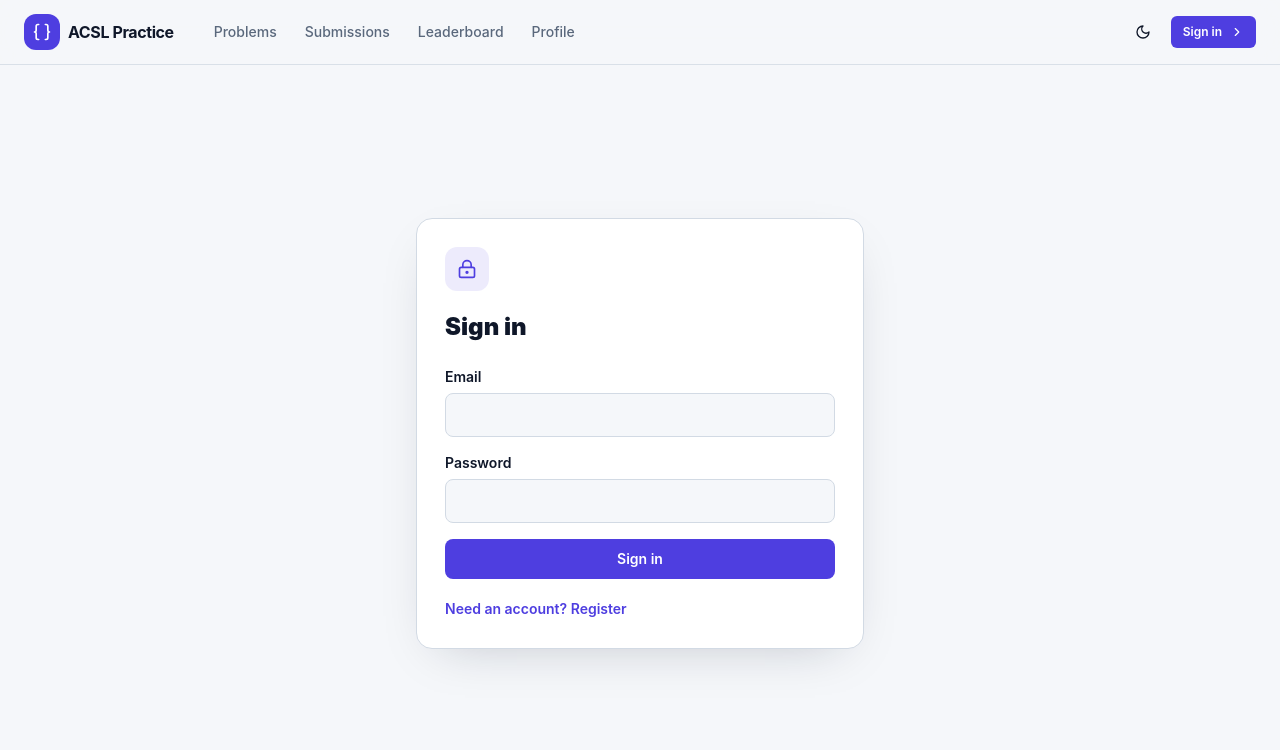
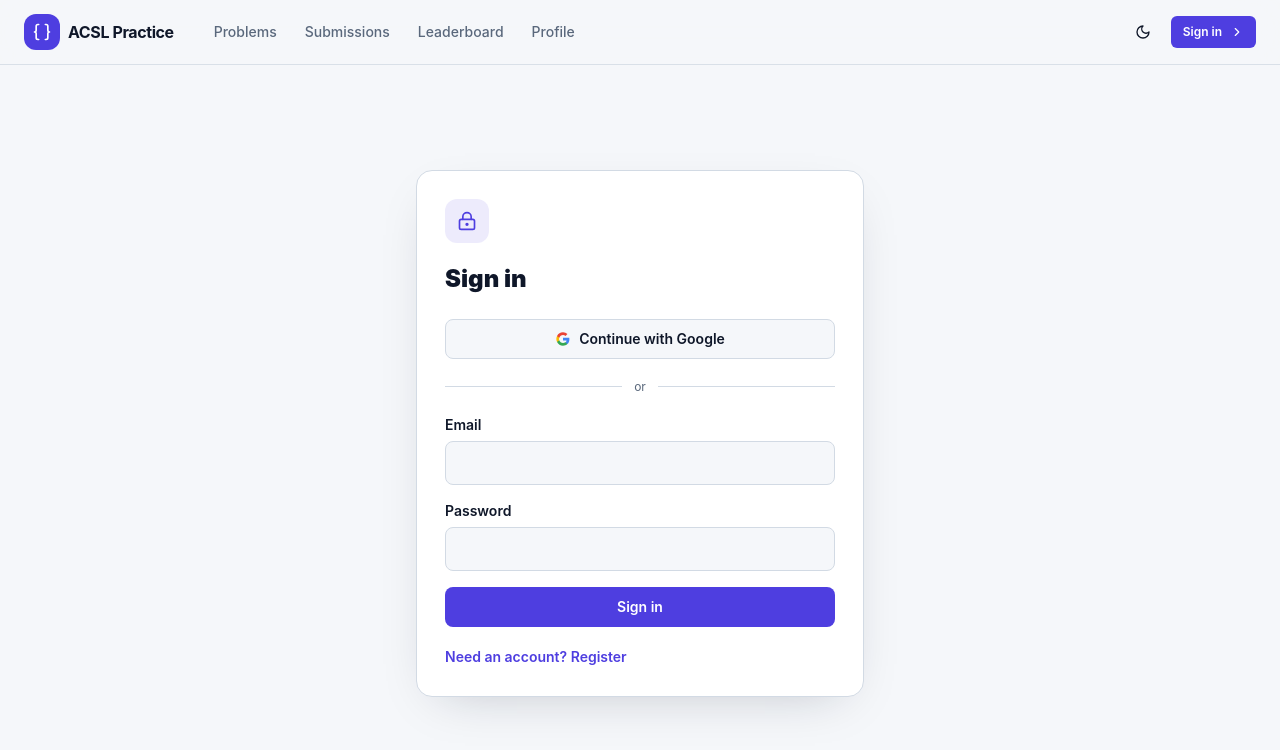
Before and after one commit to clashroyal135/acsl, a Next.js app: page /login in a window 1280 px wide. Shown: the top 750 px of the page. Built offline with nearby package versions, Linux system fonts and the light colour scheme; no server answers.

Commit message:
Add Google sign in flow

```diff
--- /dev/null
+++ b/src/app/auth/callback/route.ts
@@ -0,0 +1,23 @@
+import { NextRequest, NextResponse } from "next/server";
+import { createSupabaseServerClient } from "@/lib/supabase/server";
+
+export async function GET(request: NextRequest) {
+  const code = request.nextUrl.searchParams.get("code");
+  const requestedNext = request.nextUrl.searchParams.get("next") ?? "/problems";
+  const next = requestedNext.startsWith("/") && !requestedNext.startsWith("//") ? requestedNext : "/problems";
+
+  if (code) {
+    const supabase = await createSupabaseServerClient();
+    if (supabase) {
+      const { error } = await supabase.auth.exchangeCodeForSession(code);
+      if (!error) {
+        const forwardedHost = request.headers.get("x-forwarded-host");
+        const forwardedProto = request.headers.get("x-forwarded-proto") ?? "https";
+        const origin = forwardedHost ? `${forwardedProto}://${forwardedHost}` : request.nextUrl.origin;
+        return NextResponse.redirect(`${origin}${next}`);
+      }
+    }
+  }
+
+  return NextResponse.redirect(new URL("/login?error=oauth", request.url));
+}
--- a/src/app/login/page.tsx
+++ b/src/app/login/page.tsx
@@ -2,4 +2,7 @@ import type { Metadata } from "next";
 import { LoginForm } from "@/components/login-form";
 
 export const metadata: Metadata = { title: "Sign in" };
-export default function LoginPage() { return <main className="grid min-h-[calc(100vh-4rem)] place-items-center px-4 py-12"><LoginForm /></main>; }
+export default async function LoginPage({ searchParams }: { searchParams: Promise<{ error?: string }> }) {
+  const { error } = await searchParams;
+  return <main className="grid min-h-[calc(100vh-4rem)] place-items-center px-4 py-12"><LoginForm oauthError={error === "oauth"} /></main>;
+}
--- a/src/components/login-form.tsx
+++ b/src/components/login-form.tsx
@@ -6,14 +6,27 @@ import { useRouter } from "next/navigation";
 import { Button } from "@/components/ui/button";
 import { createSupabaseBrowserClient } from "@/lib/supabase/client";
 
-export function LoginForm() {
+export function LoginForm({ oauthError = false }: { oauthError?: boolean }) {
   const [mode, setMode] = useState<"login" | "register">("login");
   const [email, setEmail] = useState("");
   const [password, setPassword] = useState("");
   const [name, setName] = useState("");
-  const [message, setMessage] = useState("");
+  const [message, setMessage] = useState(oauthError ? "Google sign-in could not be completed." : "");
   const [loading, setLoading] = useState(false);
   const router = useRouter();
+
+  async function signInWithGoogle() {
+    setLoading(true); setMessage("");
+    const supabase = createSupabaseBrowserClient();
+    if (!supabase) { setMessage("Google sign-in needs to be configured by the site administrator."); setLoading(false); return; }
+
+    const { error } = await supabase.auth.signInWithOAuth({
+      provider: "google",
+      options: { redirectTo: `${window.location.origin}/auth/callback` },
+    });
+    if (error) { setMessage(error.message); setLoading(false); }
+  }
+
   async function submit(event: React.FormEvent) {
     event.preventDefault(); setLoading(true); setMessage("");
     const supabase = createSupabaseBrowserClient();
@@ -29,12 +42,18 @@ export function LoginForm() {
   }
 
   return <div className="w-full max-w-md rounded-2xl border border-border bg-card p-7 shadow-soft"><span className="mb-5 grid h-11 w-11 place-items-center rounded-xl bg-primary/10 text-primary"><LockKeyhole className="h-5 w-5" /></span><h1 className="text-2xl font-black">{mode === "login" ? "Sign in" : "Create account"}</h1>
-    <form onSubmit={submit} className="mt-6 space-y-4">{mode === "register" && <Field label="Display name" value={name} onChange={setName} type="text" autoComplete="name" />}<Field label="Email" value={email} onChange={setEmail} type="email" autoComplete="email" /><Field label="Password" value={password} onChange={setPassword} type="password" autoComplete={mode === "login" ? "current-password" : "new-password"} /><Button className="w-full" disabled={loading}>{loading && <Loader2 className="h-4 w-4 animate-spin" />}{mode === "login" ? "Sign in" : "Register"}</Button></form>
+    <Button type="button" variant="outline" className="mt-6 w-full" onClick={signInWithGoogle} disabled={loading}><GoogleIcon /> Continue with Google</Button>
+    <div className="my-5 flex items-center gap-3"><span className="h-px flex-1 bg-border" /><span className="text-xs text-muted-foreground">or</span><span className="h-px flex-1 bg-border" /></div>
+    <form onSubmit={submit} className="space-y-4">{mode === "register" && <Field label="Display name" value={name} onChange={setName} type="text" autoComplete="name" />}<Field label="Email" value={email} onChange={setEmail} type="email" autoComplete="email" /><Field label="Password" value={password} onChange={setPassword} type="password" autoComplete={mode === "login" ? "current-password" : "new-password"} /><Button className="w-full" disabled={loading}>{loading && <Loader2 className="h-4 w-4 animate-spin" />}{mode === "login" ? "Sign in" : "Register"}</Button></form>
     {message && <p className="mt-4 rounded-lg bg-muted p-3 text-sm text-muted-foreground">{message}</p>}
     <button onClick={() => { setMode(mode === "login" ? "register" : "login"); setMessage(""); }} className="mt-5 text-sm font-semibold text-primary hover:underline">{mode === "login" ? "Need an account? Register" : "Already registered? Sign in"}</button>
   </div>;
 }
 
+function GoogleIcon() {
+  return <svg aria-hidden="true" viewBox="0 0 24 24" className="h-4 w-4"><path fill="#4285F4" d="M21.6 12.23c0-.71-.06-1.4-.18-2.07H12v3.91h5.38a4.6 4.6 0 0 1-2 3.02v2.54h3.24c1.9-1.75 2.98-4.33 2.98-7.4Z"/><path fill="#34A853" d="M12 22c2.7 0 4.97-.9 6.62-2.43l-3.24-2.54c-.9.6-2.05.97-3.38.97-2.6 0-4.81-1.76-5.6-4.13H3.05v2.62A10 10 0 0 0 12 22Z"/><path fill="#FBBC05" d="M6.4 13.87A6.01 6.01 0 0 1 6.08 12c0-.65.11-1.28.32-1.87V7.51H3.05A10 10 0 0 0 2 12c0 1.61.39 3.14 1.05 4.49l3.35-2.62Z"/><path fill="#EA4335" d="M12 6c1.47 0 2.78.5 3.82 1.49l2.86-2.87A9.6 9.6 0 0 0 12 2a10 10 0 0 0-8.95 5.51l3.35 2.62C7.19 7.76 9.4 6 12 6Z"/></svg>;
+}
+
 function Field({ label, value, onChange, type, autoComplete }: { label: string; value: string; onChange: (value: string) => void; type: string; autoComplete: string }) {
   return <label className="block"><span className="mb-1.5 block text-sm font-semibold">{label}</span><input required minLength={type === "password" ? 8 : undefined} type={type} autoComplete={autoComplete} value={value} onChange={(event) => onChange(event.target.value)} className="h-11 w-full rounded-lg border border-border bg-background px-3 outline-none focus:ring-2 focus:ring-primary" /></label>;
 }
```
Also changed, not shown: 1 other file (tests, documents, lock files or other folders).
